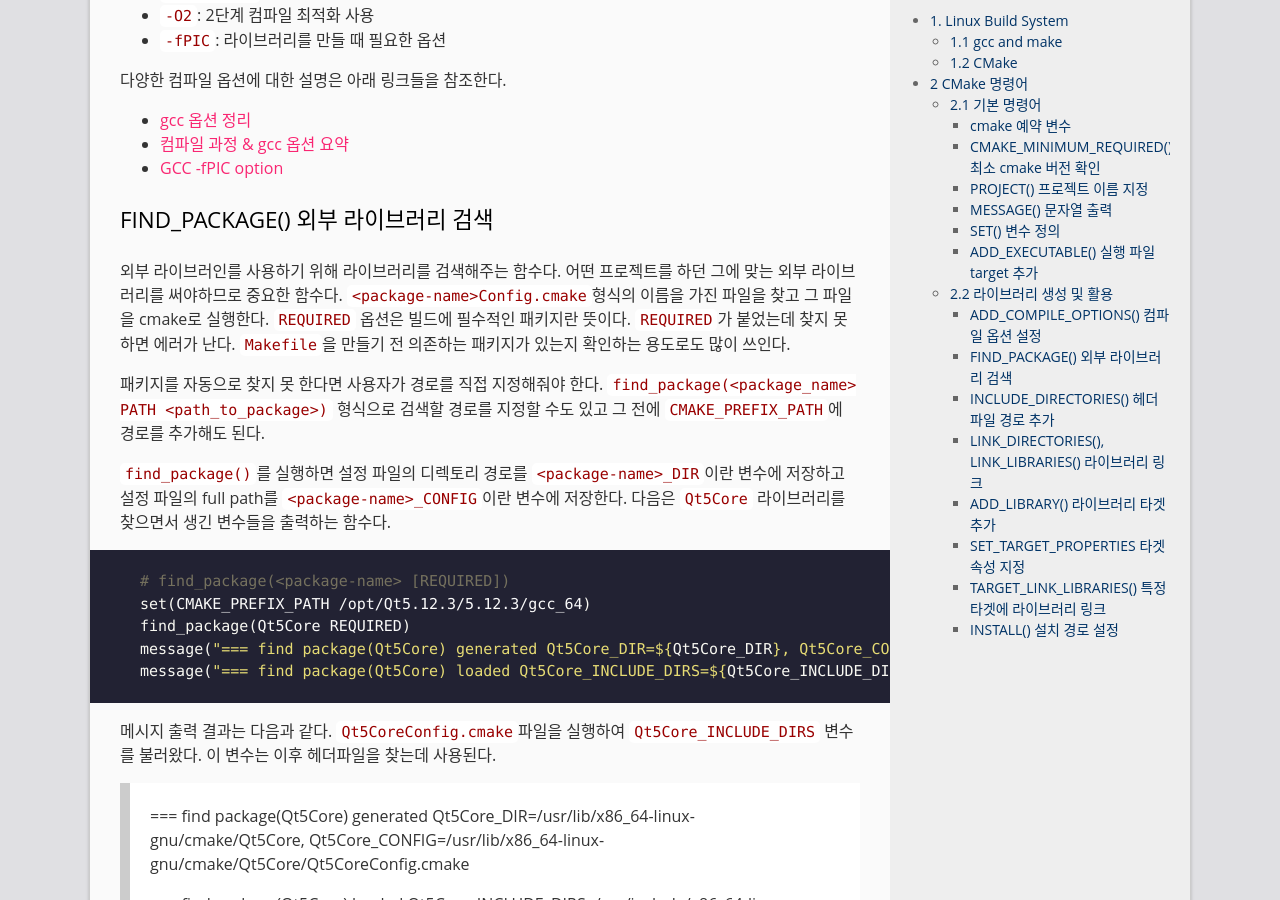
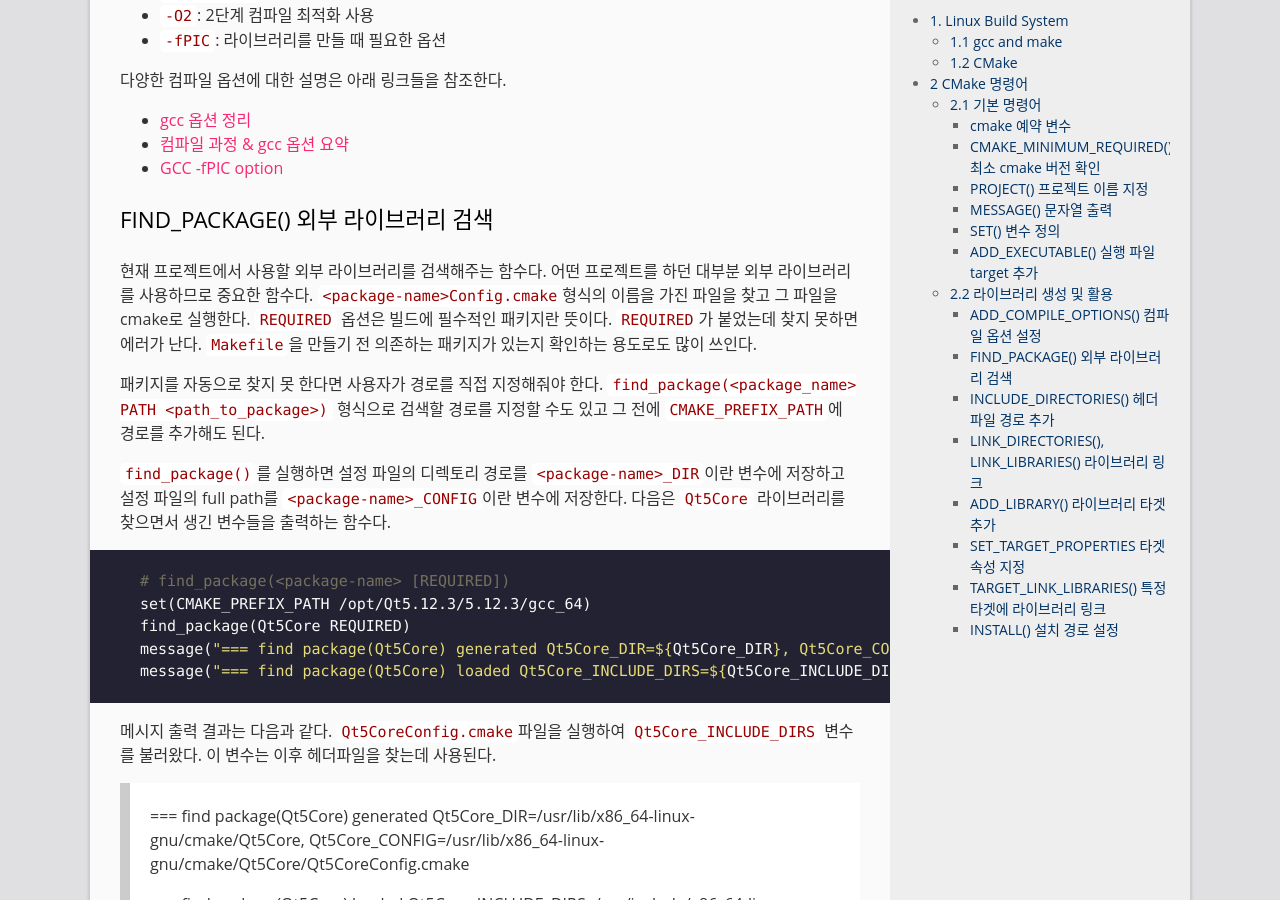
Before and after one commit to goodgodgd/ian-flow, a Jekyll site: the page built from _posts/2019-04-30-build-system.md, in a window 1280 px wide and 900 px high, scrolled down 8708 px. Built offline with Jekyll 4.4.1, drawn with Linux system fonts in a browser that asks for light colours.

Commit message:
minor update build system

```diff
--- a/_posts/2019-04-30-build-system.md
+++ b/_posts/2019-04-30-build-system.md
@@ -333,7 +333,7 @@ add_compile_options(-Wall -std=c++14 -O2 -fPIC)
 
 ### FIND_PACKAGE() 외부 라이브러리 검색
 
-외부 라이브러인를 사용하기 위해 라이브러리를 검색해주는 함수다. 어떤 프로젝트를 하던 그에 맞는 외부 라이브러리를 써야하므로 중요한 함수다. `<package-name>Config.cmake`형식의 이름을 가진 파일을 찾고 그 파일을 cmake로 실행한다. `REQUIRED` 옵션은 빌드에 필수적인 패키지란 뜻이다. `REQUIRED`가 붙었는데 찾지 못하면 에러가 난다. `Makefile`을 만들기 전 의존하는 패키지가 있는지 확인하는 용도로도 많이 쓰인다.
+현재 프로젝트에서 사용할 외부 라이브러리를 검색해주는 함수다. 어떤 프로젝트를 하던 대부분 외부 라이브러리를 사용하므로 중요한 함수다. `<package-name>Config.cmake`형식의 이름을 가진 파일을 찾고 그 파일을 cmake로 실행한다. `REQUIRED` 옵션은 빌드에 필수적인 패키지란 뜻이다. `REQUIRED`가 붙었는데 찾지 못하면 에러가 난다. `Makefile`을 만들기 전 의존하는 패키지가 있는지 확인하는 용도로도 많이 쓰인다.
 
 패키지를 자동으로 찾지 못 한다면 사용자가 경로를 직접 지정해줘야 한다. `find_package(<package_name> PATH <path_to_package>)` 형식으로 검색할 경로를 지정할 수도 있고 그 전에 `CMAKE_PREFIX_PATH`에 경로를 추가해도 된다.
 
```
